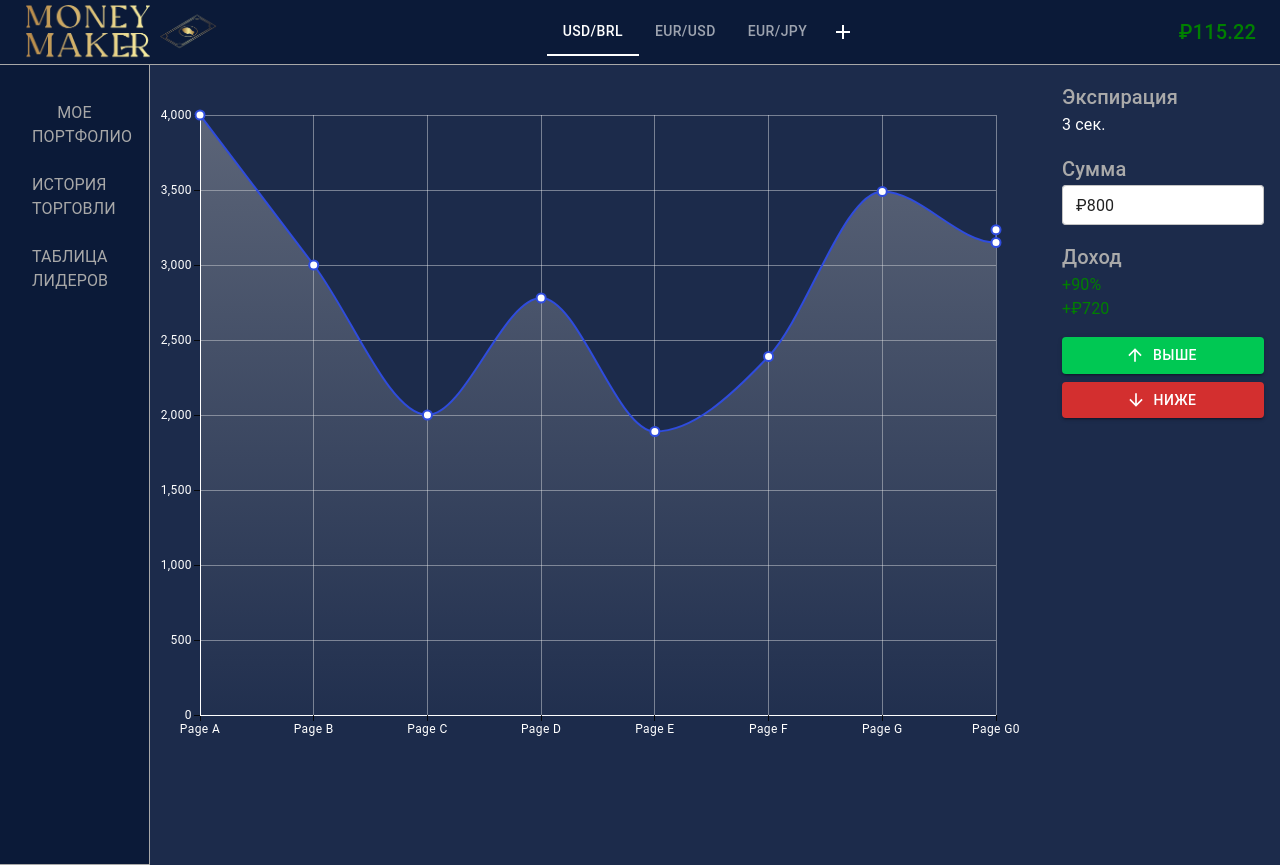
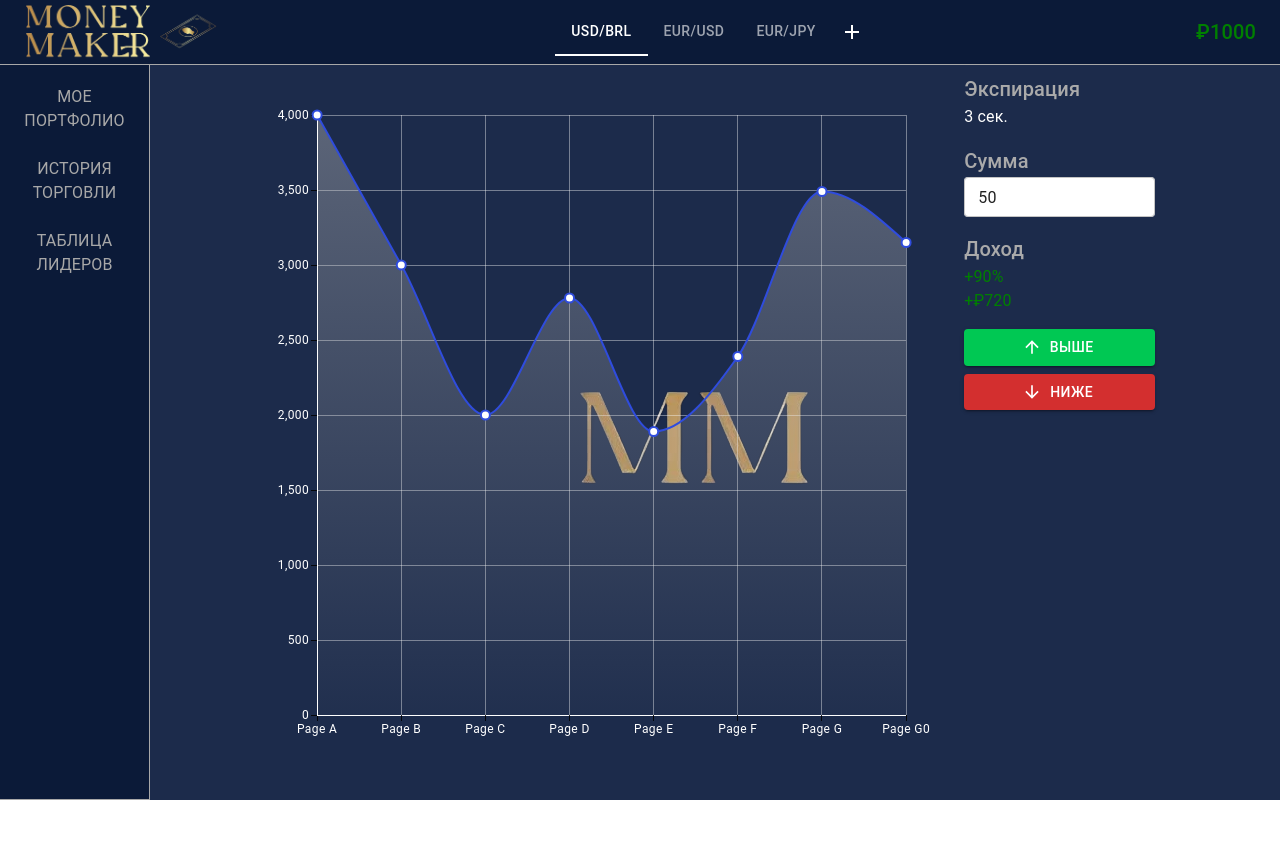
Before and after one commit to DaniilKun/-hart, a React (Vite) app: page / in a window 1280 px wide. After the commit the page ends 800 px from the top, so only its background shows below. Built offline with nearby package versions, Linux system fonts and the light colour scheme.

Commit message:
add logic bating

```diff
--- a/package.json
+++ b/package.json
@@ -15,8 +15,10 @@
     "@mui/icons-material": "^5.15.20",
     "@mui/material": "^5.15.20",
     "@mui/x-charts": "^7.7.1",
+    "@reduxjs/toolkit": "^2.2.6",
     "react": "^18.3.1",
-    "react-dom": "^18.3.1"
+    "react-dom": "^18.3.1",
+    "react-redux": "^9.1.2"
   },
   "devDependencies": {
     "@types/react": "^18.3.3",
--- a/src/App.tsx
+++ b/src/App.tsx
@@ -2,27 +2,39 @@ import Chart from './components/Chart';
 import CssBaseline from '@mui/material/CssBaseline';
 import Box from '@mui/material/Box';
 import Header from './components/Header';
-import RightInfo from './components/RightInfo';
+// import RightInfo from './components/RightInfo';
 import LeftMenu from './components/LeftMenu';
-
+import mmFon from './assets/mmFon.png';
 
 function App() {
+
   return (
     <Box sx={{ display: 'flex', flexDirection: 'column', height: '100vh' }}>
       <CssBaseline />
       <Header />
 
       <Box sx={{ display: 'flex', flex: 1 }}>
-<LeftMenu/>
+        <LeftMenu />
 
-        <Box display="flex" alignItems="center" sx={{ flex: 1, display: 'flex', flexDirection: 'column', backgroundColor: '#1C2B4B',
-        color: 'white' }}>
-          <div style={{height:'80vh', width:'70vw'}}>
-
-          <Chart />
+        <Box
+          display="flex"
+          alignItems="center"
+          sx={{
+            flex: 1,
+            display: 'flex',
+            flexDirection: 'column',
+            backgroundColor: '#1C2B4B',
+            backgroundImage: `url(${mmFon})`,
+            backgroundSize: 'contained',
+            backgroundRepeat: 'no-repeat',
+            backgroundPosition: 'center',
+            color: 'white',
+          }}>
+          <div style={{ height: '80vh', width: '70vw' }}>
+            <Chart />
           </div>
         </Box>
-        <RightInfo/>
+        {/* <RightInfo /> */}
       </Box>
     </Box>
   );
--- a/src/components/Chart.tsx
+++ b/src/components/Chart.tsx
@@ -1,33 +1,41 @@
-import {LineChart} from '@mui/x-charts/LineChart';
-import {useDrawingArea} from '@mui/x-charts/hooks';
-import {useEffect, useRef, useState} from 'react';
+import { useDispatch } from 'react-redux';
+import { useEffect, useRef, useState } from 'react';
+import { LineChart } from '@mui/x-charts/LineChart';
+import { useDrawingArea } from '@mui/x-charts/hooks';
+import RightInfo from './RightInfo';
+import { Box } from '@mui/material';
+import { decreaseBalance, increaseBalance } from '../redux/currentWallet/currentBalanceSlice';
 
 function getRandomNumber(min = 1000, max = 8000) {
     if (min > max) {
         [min, max] = [max, min];
     }
-
     return Math.floor(Math.random() * (max - min + 1)) + min;
 }
 
 const Colorswitch = () => {
-    const {top, height, bottom} = useDrawingArea();
+    const { top, height, bottom } = useDrawingArea();
     const svgHeight = top + bottom + height;
-
     return (
         <>
             <defs>
                 <linearGradient id="paint0_linear_45_2" x1="300.25" y1="46.9999" x2="300.25" y2={`${svgHeight}px`}
                     gradientUnits="userSpaceOnUse">
-                    <stop stop-color="#BCBCBC" stop-opacity="0.4"/>
-                    <stop offset="1" stop-color="#BCBCBC" stop-opacity="0"/>
+                    <stop stopColor="#BCBCBC" stopOpacity="0.4" />
+                    <stop offset="1" stopColor="#BCBCBC" stopOpacity="0" />
                 </linearGradient>
             </defs>
         </>
-    )
+    );
 }
 
-export default function SimpleAreaChart() {
+const BlinkingCircle = ({ x, y }) => {
+    return (
+        <circle cx={x} cy={y} r={8} fill="red" stroke="white" strokeWidth={2} className="blinking" />
+    );
+};
+
+export default function Chart() {
     const uData = useRef([4000, 3000, 2000, 2780, 1890, 2390, 3490]);
     const xLabels = useRef([
         'Page A',
@@ -39,49 +47,86 @@ export default function SimpleAreaChart() {
         'Page G',
     ]);
     const [renderCounter, setRenderCounter] = useState(0);
+    const [previousValue, setPreviousValue] = useState(uData.current[uData.current.length - 1]);
+    const [bets, setBets] = useState([]);
+    const [betStatus, setBetStatus] = useState('idle'); // Добавляем состояние для отслеживания статуса ставки
+    const dispatch = useDispatch();
+
+    const { top, height } = useDrawingArea();
+
+    const handleBet = (betAmount, direction) => {
+        setBets([...bets, { amount: betAmount, direction, previousValue: uData.current[uData.current.length - 1] }]);
+        setBetStatus('inProgress'); // Устанавливаем статус ставки в процессе
+    };
 
     useEffect(() => {
-        setTimeout(() => {
+        const intervalId = setInterval(() => {
             const tempData = [...uData.current];
             const tempAxis = [...xLabels.current];
-            tempAxis.push(`Page G${renderCounter}`)
+            tempAxis.push(`Page G${renderCounter}`);
             tempData.push(getRandomNumber());
             uData.current = tempData;
             xLabels.current = tempAxis;
+
+            // Проверка результатов ставок
+            bets.forEach((bet) => {
+                const currentValue = uData.current[uData.current.length - 1];
+                if ((bet.direction === 'up' && currentValue > bet.previousValue) || (bet.direction === 'down' && currentValue < bet.previousValue)) {
+                    dispatch(increaseBalance(bet.amount)); // выигрыш
+                } else {
+                    dispatch(decreaseBalance(bet.amount)); // проигрыш
+                }
+            });
+
+            // Очистка обработанных ставок и установка статуса завершения
+            setBets([]);
+            setBetStatus('completed'); // Устанавливаем статус завершения ставки
             setRenderCounter(renderCounter + 1);
         }, 3000);
-    }, [renderCounter]);
+        return () => clearInterval(intervalId);
+    }, [renderCounter, bets, dispatch]);
+
+    const lastDataIndex = uData.current.length - 1;
+    const lastDataValue = uData.current[lastDataIndex];
+
+    const yPosition = height - ((lastDataValue - 0) / (8000 - 0)) * height + top;
 
     return (
+        <Box display="flex">
             <LineChart
                 height={700}
                 colors={['#2F4CDD']}
-            series={[{data: uData.current, area: true}]}
-            grid={{horizontal: true, vertical: true}}
+                series={[
+                    {
+                        data: uData.current,
+                        area: true,
+                    }
+                ]}
+                grid={{ horizontal: true, vertical: true }}
                 xAxis={[
                     {
                         scaleType: 'point',
                         data: xLabels.current,
-                    labelStyle: {fill: 'white'}, // Изменение цвета меток оси
-                    tickLabelStyle: {fill: 'white'}, // Изменение цвета меток
+                        labelStyle: { fill: 'white' },
+                        tickLabelStyle: { fill: 'white' },
                     },
                 ]}
                 yAxis={[
                     {
                         scaleType: 'linear',
-                    labelStyle: {fill: 'white'}, // Изменение цвета меток оси
-                    tickLabelStyle: {fill: 'white'}, // Изменение цвета меток
+                        labelStyle: { fill: 'white' },
+                        tickLabelStyle: { fill: 'white' },
                     },
                 ]}
                 sx={{
                     '& .MuiLineChart-root .MuiAxis-root text': {
-                    fill: 'white', // Принудительно меняем цвет текста меток осей на белый
+                        fill: 'white',
                     },
                     '& .MuiLineChart-root .MuiAxis-root .MuiAxis-tick': {
-                    stroke: 'white', // Принудительно меняем цвет штриховок осей на белый
+                        stroke: 'white',
                     },
                     '& .MuiLineChart-root .MuiAxis-root .MuiAxis-line': {
-                    stroke: 'white', // Принудительно меняем цвет линий осей на белый
+                        stroke: 'white',
                     },
                     '& .css-j6h5qe-MuiAreaElement-root': {
                         fill: 'url(#paint0_linear_45_2)',
@@ -89,26 +134,38 @@ export default function SimpleAreaChart() {
                     '& .css-tvglr0-MuiAreaElement-root': {
                         fill: 'url(#paint0_linear_45_3)',
                     },
-                '& .MuiChartsAxis-bottom .MuiChartsAxis-tickLabel':{
-                    fill: '#fff'
+                    '& .MuiChartsAxis-bottom .MuiChartsAxis-tickLabel': {
+                        fill: '#fff',
                     },
-                '& .MuiChartsAxis-bottom .MuiChartsAxis-line':{
-                    stroke: '#fff'
+                    '& .MuiChartsAxis-bottom .MuiChartsAxis-line': {
+                        stroke: '#fff',
                     },
-                '& .MuiChartsAxis-left .MuiChartsAxis-line':{
-                    stroke: '#fff'
+                    '& .MuiChartsAxis-left .MuiChartsAxis-line': {
+                        stroke: '#fff',
                     },
                     '& .MuiChartsAxis-tick': {
-                    stroke: '#fff'
+                        stroke: '#fff',
                     },
                     '& .MuiChartsGrid-line': {
                         stroke: '#fff',
-                    opacity: '0.4'
-                }
-
+                        opacity: '0.4',
+                    },
+                    '@keyframes blink-animation': {
+                        '0%': { opacity: 1 },
+                        '50%': { opacity: 0 },
+                        '100%': { opacity: 1 },
+                    },
+                    '.blinking': {
+                        animation: 'blink-animation 1s infinite',
+                    },
                 }}
             >
-            <Colorswitch/>
+                <Colorswitch />
+                <svg width="100%" height="100%" style={{ position: 'absolute', top: 0, left: 0, pointerEvents: 'none' }}>
+                    <BlinkingCircle x="95%" y={yPosition} />
+                </svg>
             </LineChart>
+            <RightInfo onBet={handleBet} betStatus={betStatus} />
+        </Box>
     );
 }
--- a/src/components/Header.tsx
+++ b/src/components/Header.tsx
@@ -1,8 +1,13 @@
 import { AppBar, Toolbar, Typography, Box, Tabs, Tab, IconButton } from '@mui/material';
 import AddIcon from '@mui/icons-material/Add';
 import logo from '../assets/logo.png'
+import { useSelector } from 'react-redux';
+import { RootState } from '../redux/store';
 
 const Header = () => {
+  const balance = useSelector((state: RootState) => state.currentBalance.balance);
+
+
   return (
         <AppBar position="static" style={{ backgroundColor: '#0B1A38',borderBottom:'1px solid #A8A8A8', }}>
       <Toolbar>
@@ -17,7 +22,7 @@ const Header = () => {
           </IconButton>
           </Tabs>
           <Typography variant="h6" style={{ marginLeft: '16px', color: 'green' }}>
-            ₽115.22
+            ₽{balance}
           </Typography>
         </Box>
       </Toolbar>
--- a/src/components/LeftMenu.tsx
+++ b/src/components/LeftMenu.tsx
@@ -4,12 +4,13 @@ const LeftMenu = () => {
   return (
     <Box
       sx={{
-        width: 150,
-        padding: 2,
+        maxWidth: 150,
+        // padding: 1,
         borderRight: '1px solid grey',
-        height: '100vh',backgroundColor: '#0B1A38' ,
+backgroundColor: '#0B1A38' ,
         color:'#A8A8A8',
         border:'1px solid #A8A8A8',
+        textAlign:'center',
         borderLeft:'none',
         borderTop:'none'
       }}
@@ -20,10 +21,10 @@ const LeftMenu = () => {
           <ListItemText primary="МОЕ ПОРТФОЛИО" sx={{textAlign:'center'}}/>
         </ListItem>
         <ListItem >
-          <ListItemText primary="ИСТОРИЯ ТОРГОВЛИ" />
+          <ListItemText primary="ИСТОРИЯ ТОРГОВЛИ" sx={{textAlign:'center'}}/>
         </ListItem>
         <ListItem >
-          <ListItemText primary="ТАБЛИЦА ЛИДЕРОВ" />
+          <ListItemText primary="ТАБЛИЦА ЛИДЕРОВ" sx={{textAlign:'center'}}/>
         </ListItem>
       </List>
     </Box>
--- a/src/components/RightInfo.tsx
+++ b/src/components/RightInfo.tsx
@@ -1,15 +1,40 @@
+import { useState, useEffect } from 'react';
 import { Box, Button, Typography, TextField } from '@mui/material';
 import ArrowUpwardIcon from '@mui/icons-material/ArrowUpward';
 import ArrowDownwardIcon from '@mui/icons-material/ArrowDownward';
 
-const RightInfo = () => {
+const RightInfo = ({ onBet, betStatus }) => {
+  const [amount, setAmount] = useState('50'); // Убираем символ рубля для удобства
+  const [betInProgress, setBetInProgress] = useState(false); // Добавляем состояние для отслеживания состояния ставки
+
+  const handleChange = (event) => {
+    const newValue = event.target.value;
+    // Проверяем, что введено только число
+    if (/^\d*$/.test(newValue)) {
+      setAmount(newValue);
+      console.log(newValue);
+    }
+  };
+
+  const handleBet = (direction) => {
+    if (!betInProgress) { // Проверяем, был ли уже клик
+      setBetInProgress(true); // Устанавливаем состояние, что ставка в процессе
+      const betAmount = parseInt(amount, 10);
+      onBet(betAmount, direction);
+    }
+  };
+
+  useEffect(() => {
+    if (betStatus === 'completed') { // Проверяем статус ставки
+      setBetInProgress(false); // Сбрасываем состояние после выполнения ставки
+    }
+  }, [betStatus]);
+
   return (
     <Box
       sx={{
-        width: 250,
-        padding: 2,
-        // border: '1px solid #0B1A38',
-        // borderRadius: 2,
+        maxWidth: 250,
+        padding: 1,
         backgroundColor: '#1C2B4B',
         color: 'white'
       }}
@@ -21,9 +46,12 @@ const RightInfo = () => {
       <TextField
         variant="outlined"
         size="small"
-        defaultValue="₽800"
+        value={amount}
+        onChange={handleChange}
         fullWidth
         sx={{ mb: 2, backgroundColor: 'white', borderRadius: 1 }}
+        inputProps={{ inputMode: 'numeric', pattern: '[0-9]*' }}
+        disabled={betInProgress} // Деактивируем поле ввода, если ставка в процессе
       />
 
       <Typography variant="h6" sx={{ color: '#AAA' }}>Доход</Typography>
@@ -36,6 +64,8 @@ const RightInfo = () => {
         fullWidth
         sx={{ mt: 2, backgroundColor: '#00C853' }}
         startIcon={<ArrowUpwardIcon />}
+        onClick={() => handleBet('up')}
+        disabled={betInProgress} // Деактивируем кнопку, если ставка в процессе
       >
         ВЫШЕ
       </Button>
@@ -45,6 +75,8 @@ const RightInfo = () => {
         fullWidth
         sx={{ mt: 1, backgroundColor: '#D32F2F' }}
         startIcon={<ArrowDownwardIcon />}
+        onClick={() => handleBet('down')}
+        disabled={betInProgress} // Деактивируем кнопку, если ставка в процессе
       >
         НИЖЕ
       </Button>
--- a/src/main.tsx
+++ b/src/main.tsx
@@ -1,10 +1,14 @@
-import React from 'react'
-import ReactDOM from 'react-dom/client'
-import App from './App.tsx'
-import './index.css'
+import React from 'react';
+import ReactDOM from 'react-dom/client';
+import App from './App.tsx';
+import { store } from './redux/store.ts';
+import { Provider } from 'react-redux';
+import './index.css';
 
 ReactDOM.createRoot(document.getElementById('root')!).render(
   <React.StrictMode>
-    <App />
+    <Provider store={store}>
+      <App />
+    </Provider>
   </React.StrictMode>,
-)
+);
--- /dev/null
+++ b/src/redux/currentWallet/currentBalanceSlice.ts
@@ -0,0 +1,31 @@
+import { createSlice } from '@reduxjs/toolkit'
+import type { PayloadAction } from '@reduxjs/toolkit'
+
+export interface CurrentBalanceState {
+  balance: number
+}
+
+const initialState: CurrentBalanceState = {
+  balance: 1000
+};
+
+export const currentBalanceSlice = createSlice({
+  name: 'currentBalance',
+  initialState,
+  reducers: {
+    setCurrentBalance: (state, action: PayloadAction<number>) => {
+      state.balance = action.payload;
+    },
+    increaseBalance: (state, action: PayloadAction<number>) => {
+      state.balance += action.payload;
+    },
+    decreaseBalance: (state, action: PayloadAction<number>) => {
+      state.balance -= action.payload;
+    },
+  },
+});
+
+// Action creators are generated for each case reducer function
+export const { setCurrentBalance, increaseBalance, decreaseBalance } = currentBalanceSlice.actions;
+
+export default currentBalanceSlice.reducer;
--- /dev/null
+++ b/src/redux/store.ts
@@ -0,0 +1,14 @@
+// store.ts
+import { configureStore } from '@reduxjs/toolkit';
+import currentBalanceReducer from './currentWallet/currentBalanceSlice'; // Импортируем правильный редюсер
+
+export const store = configureStore({
+  reducer: {
+    currentBalance: currentBalanceReducer, // Обозначаем редюсер с правильным именем
+  },
+});
+
+// Infer the `RootState` and `AppDispatch` types from the store itself
+export type RootState = ReturnType<typeof store.getState>;
+// Inferred type: {posts: PostsState, comments: CommentsState, users: UsersState}
+export type AppDispatch = typeof store.dispatch;
```
Also changed, not shown: src/assets/mmFon.png (added), 1 other file (tests, documents, lock files or other folders). Lines whose indentation alone changed are shown as unchanged.
